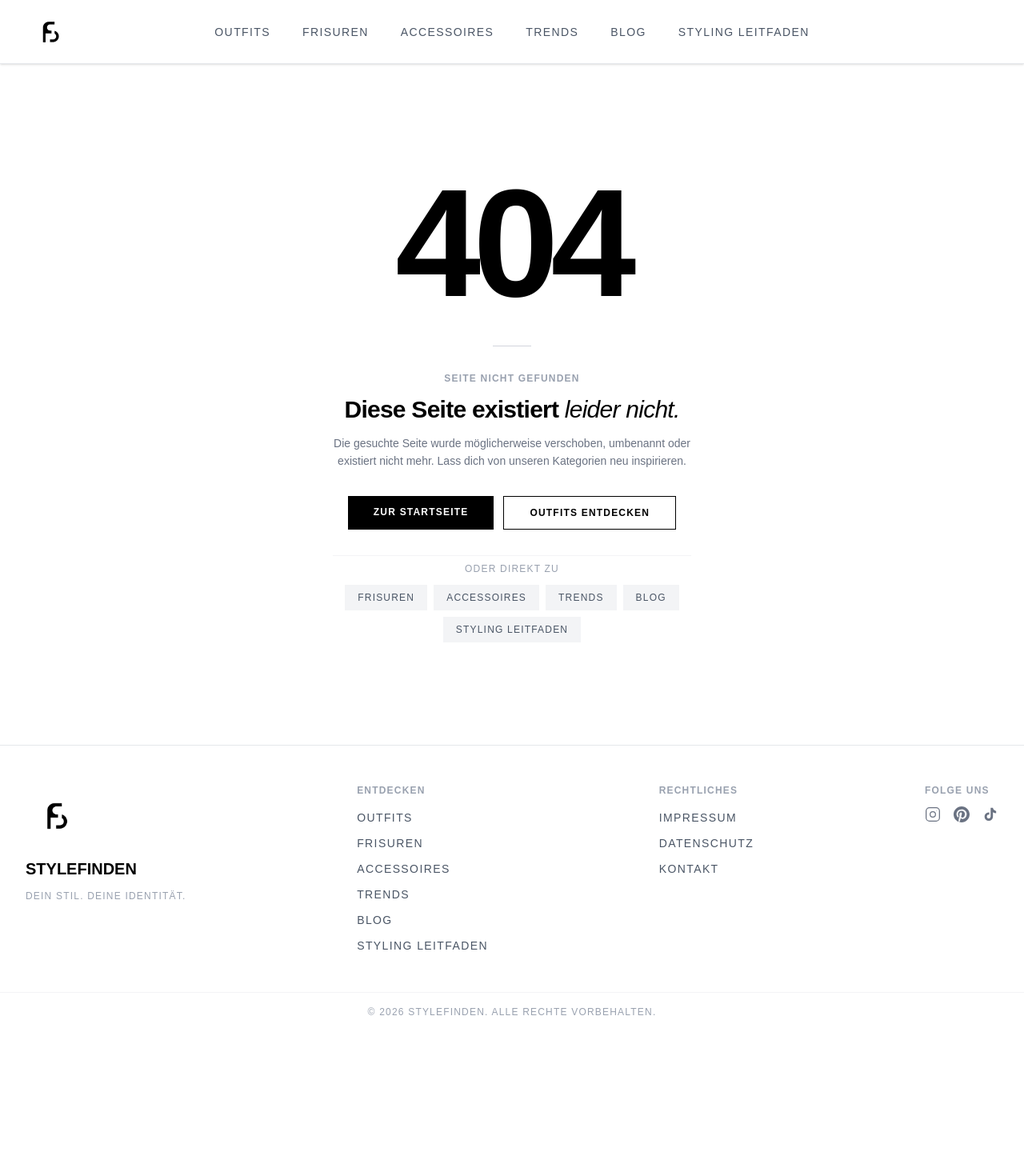
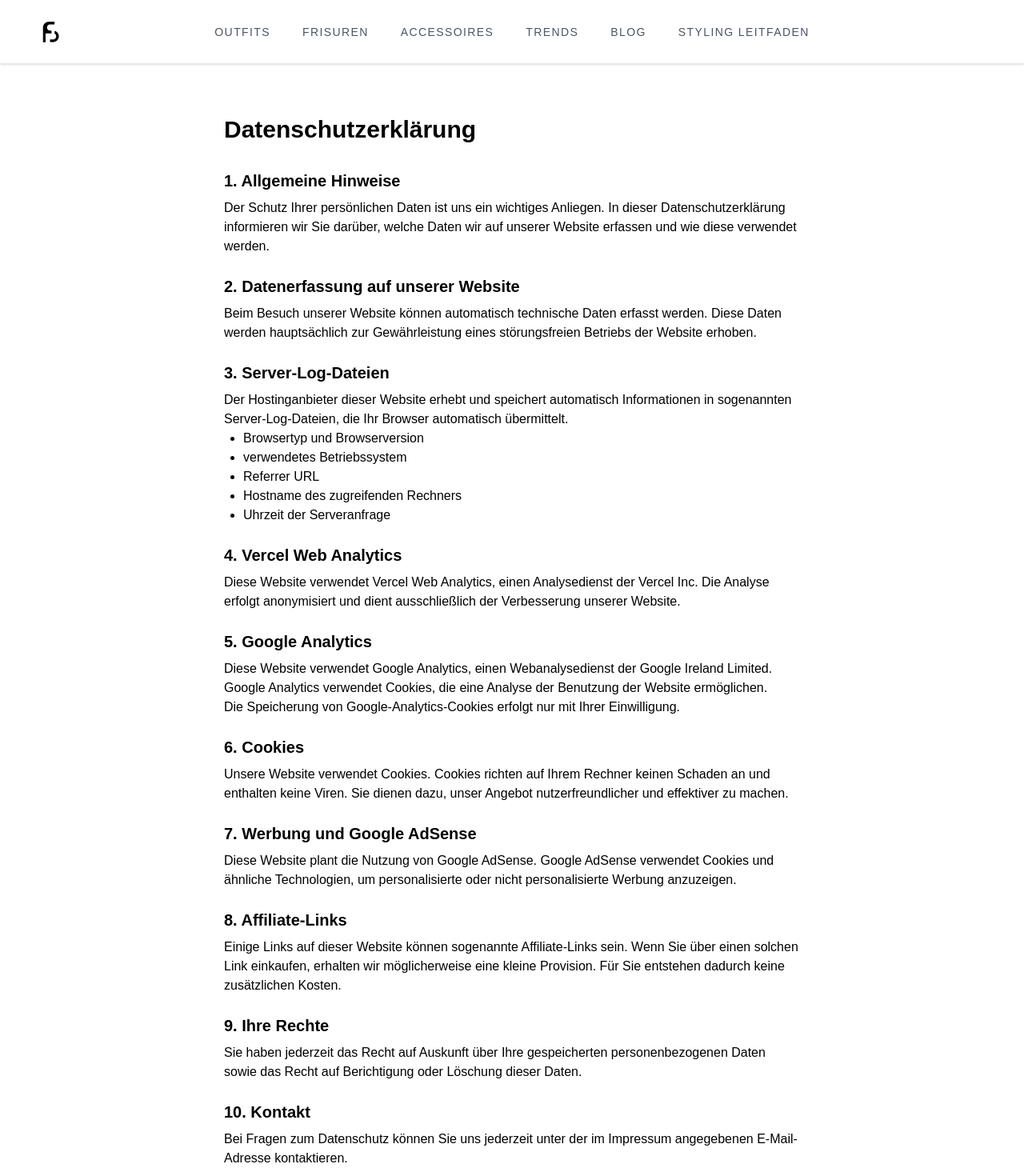
Before and after one commit to qrphy/stylefinden, a Next.js app: page /datenschutz in a window 1280 px wide. Before the commit this address had no page. Shown: the top 1470 px of the page at 80% size. Before the commit the page ends 1289 px from the top, so only its background shows below. Built offline with nearby package versions, Linux system fonts and the light colour scheme.

Commit message:
feat(legal): add Impressum, Datenschutz pages and robots.txt

```diff
--- /dev/null
+++ b/src/app/datenschutz/page.tsx
@@ -0,0 +1,92 @@
+export default function DatenschutzPage() {
+    return (
+      <main className="max-w-3xl mx-auto px-6 py-16">
+        <h1 className="text-3xl font-bold mb-8">Datenschutzerklärung</h1>
+
+        <h2 className="text-xl font-semibold mt-6 mb-2">1. Allgemeine Hinweise</h2>
+        <p>
+          Der Schutz Ihrer persönlichen Daten ist uns ein wichtiges Anliegen.
+          In dieser Datenschutzerklärung informieren wir Sie darüber, welche
+          Daten wir auf unserer Website erfassen und wie diese verwendet werden.
+        </p>
+
+        <h2 className="text-xl font-semibold mt-6 mb-2">
+          2. Datenerfassung auf unserer Website
+        </h2>
+        <p>
+          Beim Besuch unserer Website können automatisch technische Daten
+          erfasst werden. Diese Daten werden hauptsächlich zur Gewährleistung
+          eines störungsfreien Betriebs der Website erhoben.
+        </p>
+
+        <h2 className="text-xl font-semibold mt-6 mb-2">3. Server-Log-Dateien</h2>
+        <p>
+          Der Hostinganbieter dieser Website erhebt und speichert automatisch
+          Informationen in sogenannten Server-Log-Dateien, die Ihr Browser
+          automatisch übermittelt.
+        </p>
+
+        <ul className="list-disc pl-6">
+          <li>Browsertyp und Browserversion</li>
+          <li>verwendetes Betriebssystem</li>
+          <li>Referrer URL</li>
+          <li>Hostname des zugreifenden Rechners</li>
+          <li>Uhrzeit der Serveranfrage</li>
+        </ul>
+
+        <h2 className="text-xl font-semibold mt-6 mb-2">4. Vercel Web Analytics</h2>
+        <p>
+          Diese Website verwendet Vercel Web Analytics, einen Analysedienst der
+          Vercel Inc. Die Analyse erfolgt anonymisiert und dient ausschließlich
+          der Verbesserung unserer Website.
+        </p>
+
+        <h2 className="text-xl font-semibold mt-6 mb-2">5. Google Analytics</h2>
+        <p>
+          Diese Website verwendet Google Analytics, einen Webanalysedienst der
+          Google Ireland Limited. Google Analytics verwendet Cookies, die eine
+          Analyse der Benutzung der Website ermöglichen.
+        </p>
+
+        <p>
+          Die Speicherung von Google-Analytics-Cookies erfolgt nur mit Ihrer
+          Einwilligung.
+        </p>
+
+        <h2 className="text-xl font-semibold mt-6 mb-2">6. Cookies</h2>
+        <p>
+          Unsere Website verwendet Cookies. Cookies richten auf Ihrem Rechner
+          keinen Schaden an und enthalten keine Viren. Sie dienen dazu, unser
+          Angebot nutzerfreundlicher und effektiver zu machen.
+        </p>
+
+        <h2 className="text-xl font-semibold mt-6 mb-2">7. Werbung und Google AdSense</h2>
+        <p>
+          Diese Website plant die Nutzung von Google AdSense. Google AdSense
+          verwendet Cookies und ähnliche Technologien, um personalisierte oder
+          nicht personalisierte Werbung anzuzeigen.
+        </p>
+
+        <h2 className="text-xl font-semibold mt-6 mb-2">8. Affiliate-Links</h2>
+        <p>
+          Einige Links auf dieser Website können sogenannte Affiliate-Links sein.
+          Wenn Sie über einen solchen Link einkaufen, erhalten wir möglicherweise
+          eine kleine Provision. Für Sie entstehen dadurch keine zusätzlichen
+          Kosten.
+        </p>
+
+        <h2 className="text-xl font-semibold mt-6 mb-2">9. Ihre Rechte</h2>
+        <p>
+          Sie haben jederzeit das Recht auf Auskunft über Ihre gespeicherten
+          personenbezogenen Daten sowie das Recht auf Berichtigung oder Löschung
+          dieser Daten.
+        </p>
+
+        <h2 className="text-xl font-semibold mt-6 mb-2">10. Kontakt</h2>
+        <p>
+          Bei Fragen zum Datenschutz können Sie uns jederzeit unter der im
+          Impressum angegebenen E-Mail-Adresse kontaktieren.
+        </p>
+      </main>
+    )
+  }
--- /dev/null
+++ b/src/app/impressum/page.tsx
@@ -0,0 +1,59 @@
+export default function ImpressumPage() {
+    return (
+      <main style={{ maxWidth: "800px", margin: "0 auto", padding: "40px" }}>
+        <h1>Impressum</h1>
+
+        <h2>Angaben gemäß §5 TMG</h2>
+
+        <p>
+          <strong>Websitebetreiber:</strong>
+          <br />
+          Furkan XXXXX
+          <br />
+          Çağatay XXXXX
+        </p>
+
+        <p>
+          <strong>Adresse:</strong>
+          <br />
+          Mersin, Türkei
+        </p>
+
+        <p>
+          <strong>Kontakt:</strong>
+          <br />
+          E-Mail: contact@stylefinden.com
+        </p>
+
+        <h2>Verantwortlich für den Inhalt nach §55 Abs. 2 RStV</h2>
+
+        <p>
+          Furkan XXXXX
+          <br />
+          Çağatay XXXXX
+        </p>
+
+        <h2>Haftung für Inhalte</h2>
+        <p>
+          Die Inhalte unserer Seiten wurden mit größter Sorgfalt erstellt. Für die
+          Richtigkeit, Vollständigkeit und Aktualität der Inhalte können wir jedoch
+          keine Gewähr übernehmen.
+        </p>
+
+        <h2>Haftung für Links</h2>
+        <p>
+          Unsere Website enthält Links zu externen Websites Dritter, auf deren Inhalte
+          wir keinen Einfluss haben. Deshalb können wir für diese fremden Inhalte auch
+          keine Gewähr übernehmen.
+        </p>
+
+        <h2>Urheberrecht</h2>
+        <p>
+        Die durch die Seitenbetreiber erstellten Inhalte und Werke auf diesen Seiten
+unterliegen dem Urheberrecht. Eine Vervielfältigung, Bearbeitung, Verbreitung
+oder jede Art der Verwertung außerhalb der Grenzen des Urheberrechts bedarf
+der schriftlichen Zustimmung des jeweiligen Autors bzw. Erstellers.
+        </p>
+      </main>
+    )
+  }
--- /dev/null
+++ b/src/app/robots.ts
@@ -0,0 +1,16 @@
+import type { MetadataRoute } from "next";
+
+export default function robots(): MetadataRoute.Robots {
+  const base = "https://stylefinden.com";
+  return {
+    rules: [
+      {
+        userAgent: "*",
+        allow: "/",
+        disallow: ["/api/", "/_next/", "/admin/"],
+      },
+    ],
+    sitemap: `${base}/sitemap.xml`,
+    host: base,
+  };
+}
```
